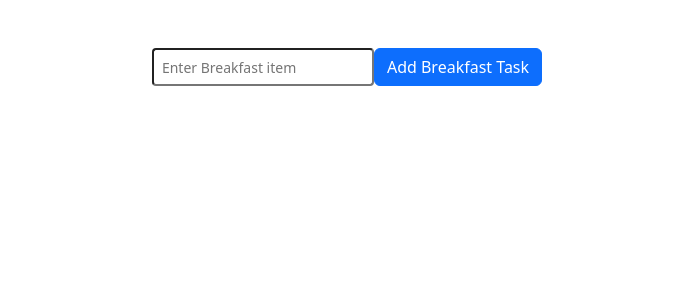
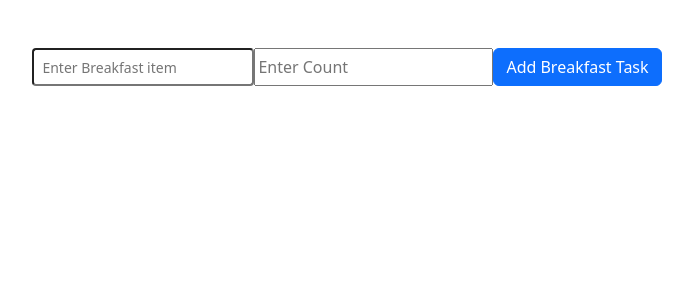
Before and after one commit to YoussifTheBest2/FoodPlannerV2, a Flask app: page /brChoose in a window 1280 px wide. Shown: the top 300 px of the page, without its empty margins (293-986 px from the left). Run offline with Flask 3, Linux system fonts and the light colour scheme; some libraries are stand-ins or nearby versions; some web fonts are replaced.

Commit message:
third commit
added count and fixed delete

```diff
--- a/app.py
+++ b/app.py
@@ -44,21 +44,24 @@ def index():
         try:
             # Access form data using correct field names (ensure they match your HTML form)
             brItemContent = request.form['brContent']
-            new_brItem = BreakfastM(content=brItemContent)
+            brItemCount = request.form['brCount']
+            new_brItem = BreakfastM(content=brItemContent,count = brItemCount)
             items_to_add.append(new_brItem)  # Add successfully created Breakfast item
         except KeyError:
             pass  # Ignore missing 'brContent' field
 
         try:
             luItemContent = request.form['luContent']
-            new_luItem = LunchM(content=luItemContent)  # Use LunchM for lunch items
+            luItemCount = request.form['luCount']
+            new_luItem = LunchM(content=luItemContent,count=luItemCount)  # Use LunchM for lunch items
             items_to_add.append(new_luItem)  # Add successfully created Lunch item
         except KeyError:
             pass  # Ignore missing 'luContent' field
 
         try:
             diItemContent = request.form['diContent']
-            new_diItem = DinnerM(content=diItemContent)  # Use DinnerM for dinner items
+            diItemCount = request.form['diCount']
+            new_diItem = DinnerM(content=diItemContent,count=diItemCount)  # Use DinnerM for dinner items
             items_to_add.append(new_diItem)  # Add successfully created Dinner item
         except KeyError:
             pass  # Ignore missing 'diContent' field
@@ -84,6 +87,8 @@ def index():
         # Pass all items to the template for display
         return render_template("index.html", brItems=brItems, luItems=luItems, diItems=diItems)
 
+
+
 @app.route('/delete/<int:id>/<string:meal>')
 def delete(id,meal):
 
@@ -103,6 +108,10 @@ def delete(id,meal):
         print(f"Error deleting item: {e}")
         return "There was an issue deleting your item."
 
+
+
+
+
 @app.route('/brChoose')
 def brChoose():
 
--- a/templates/brChoose.html
+++ b/templates/brChoose.html
@@ -17,6 +17,7 @@
 <body>
     <form action="/" method="POST" class="d-flex justify-content-center mt-5">
         <input type="text" name="brContent" id="brContent" class="form-control-sm" placeholder="Enter Breakfast item">
+        <input type="number" name="brCount" id="brCount" class="form-text-sm" placeholder="Enter Count">
         <input type="submit" class="btn btn-primary" value="Add Breakfast Task">
     </form>
 </body>
--- a/templates/diChoose.html
+++ b/templates/diChoose.html
@@ -17,6 +17,7 @@
 <body>
     <form action="/" method="POST" class="d-flex justify-content-center mt-5">
         <input type="text" name="diContent" id="diContent" class="form-control-sm" placeholder="Enter Dinner item">
+        <input type="number" name="diCount" id="diCount" class="form-text-sm" placeholder="Enter Count">
         <input type="submit" class="btn btn-primary" value="Add Dinner Task">
     </form>
 </body>
--- a/templates/luChoose.html
+++ b/templates/luChoose.html
@@ -17,6 +17,7 @@
 <body>
     <form action="/" method="POST" class="d-flex justify-content-center mt-5">
         <input type="text" name="luContent" id="luContent" class="form-control-sm" placeholder="Enter Lunch item">
+        <input type="number" name="luCount" id="luCount" class="form-text-sm" placeholder="Enter Count">
         <input type="submit" class="btn btn-primary" value="Add Lunch Task">
     </form>
 </body>
```
